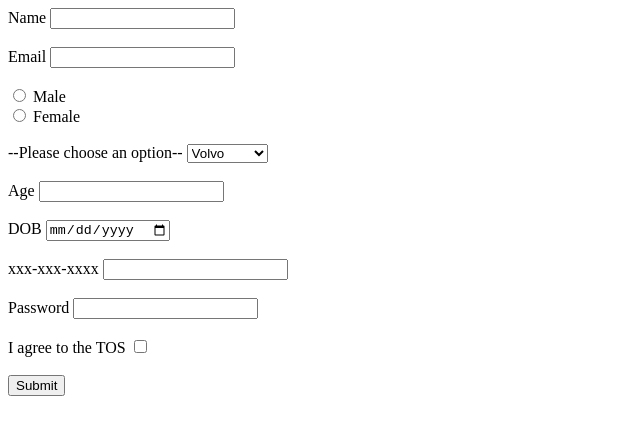
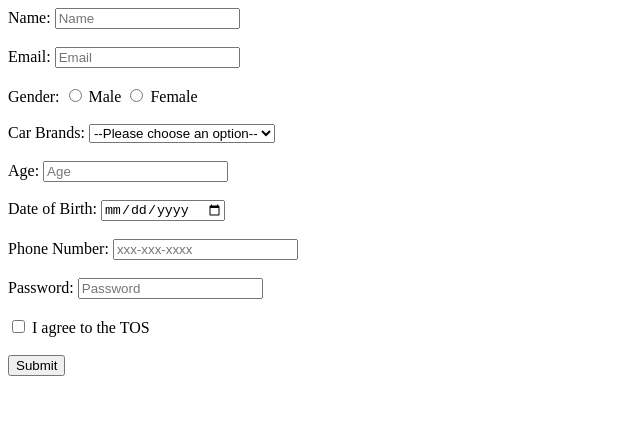
Before and after one commit to acciojob/signup-form-car-nishantlamba11, a website: page main.html in a window 1280 px wide. Shown: the whole page, without its empty margins (0-640 px from the left). Drawn offline with Linux system fonts and the light colour scheme.

Commit message:
created a submission

```diff
--- a/main.html
+++ b/main.html
@@ -8,56 +8,61 @@
 
 <body>
 	<!-- the entire body must be written by student -->
-	<form method="post">
-		<lable for=name>Name</lable>
-		<input type="text" name="name" id="name">
-		<br>
-		<br>
-		<lable for=email>Email</lable>
-		<input type="email" name="email" id="email">
-		<br>
-		<br>
+	 <form method="post">
 
-		<input type="radio" id="gender_m" name="gender_m">
-		<lable for=gender_m>Male</lable>
-		<br>
+        <label for="name">Name:</label>
+        <input type="text" id="name" name="name" placeholder="Name" required>
+        <br><br>
 
-		<input type="radio" id="gender_f" name="gender_f">
-		<lable for=gender_f>Female</lable>
-		<br>
-		<br>
-		<label for="car">--Please choose an option--</label>
 
-<select name="cars" id="cars">
-  <option value="volvo">Volvo</option>
-  <option value="saab">Saab</option>
-  <option value="mercedes">Mercedes</option>
-  <option value="audi">Audi</option>
-</select>
-		<br>
-		<br>
-		<lable for="age">Age</lable>
-		<input type="number" name="age" id="age">
-		<br>
-		<br>
-		<lable for="dob">DOB</lable>
-		<input type="date" name="dob" id="dob">
-		<br>
-		<br>
-		<lable for="tel">xxx-xxx-xxxx</lable>
-		<input type="tel" name="tel" id="tel">
-		<br>
-		<br>
-		<lable for="password">Password</lable>
-		<input type="password" name="password" id="password">
-		<br>
-		<br>
-		<lable for="tos">I agree to the TOS</lable>
-		<input type="checkbox" name="tos" id="tos">
-		<br><br>
-		<input type="submit">
+        <label for="email">Email:</label>
+        <input type="email" id="email" name="email" placeholder="Email" required>
+        <br><br>
 
-	</form>
+
+        <label for="gender_m">Gender:</label>
+        <input type="radio" id="gender_m" name="gender" value="male" required> Male
+        <input type="radio" id="gender_f" name="gender" value="female"> Female
+        <br><br>
+
+
+        <label for="cars">Car Brands:</label>
+        <select id="cars" name="cars" required>
+            <option value="" disabled selected>--Please choose an option--</option>
+            <option value="toyota">Toyota</option>
+            <option value="honda">Honda</option>
+            <option value="ford">Ford</option>
+            <option value="bmw">BMW</option>
+        </select>
+        <br><br>
+
+
+        <label for="age">Age:</label>
+        <input type="number" id="age" name="age" placeholder="Age" required>
+        <br><br>
+
+        <label for="dob">Date of Birth:</label>
+        <input type="date" id="dob" name="dob" required>
+        <br><br>
+
+
+        <label for="tel">Phone Number:</label>
+        <input type="tel" id="tel" name="tel" placeholder="xxx-xxx-xxxx">
+        <br><br>
+
+
+        <label for="password">Password:</label>
+        <input type="password" id="password" name="password" placeholder="Password" required>
+        <br><br>
+
+
+        <input type="checkbox" id="tos" name="tos" required>
+        <label for="tos">I agree to the TOS</label>
+        <br><br>
+
+
+        <button type="submit">Submit</button>
+    </form>
     <script type="text/javascript" src="./script.js">
 </script>
 
```
